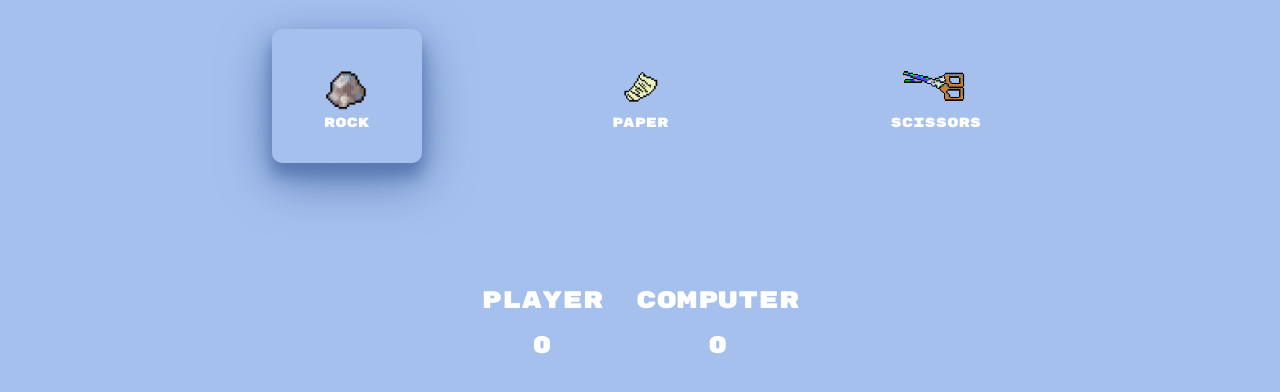
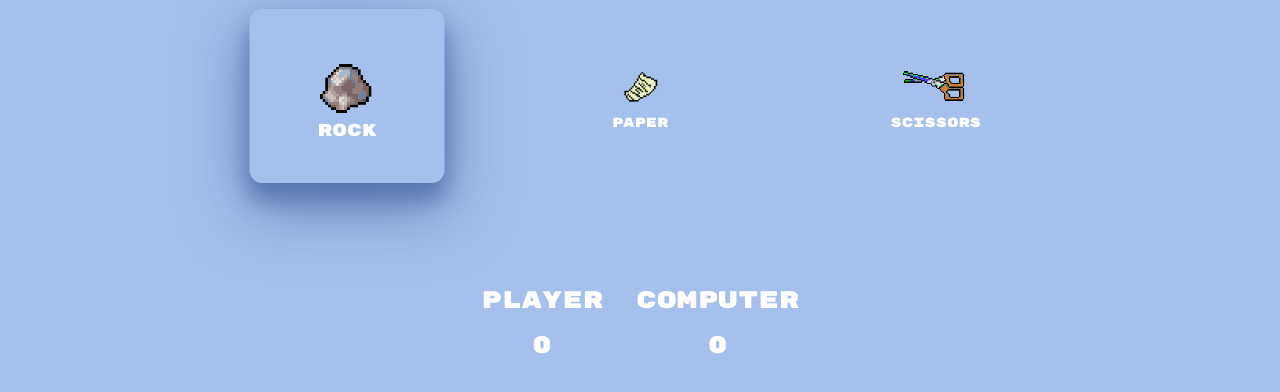
Before and after one commit to bbokkie/rockpaperscissors, a plain HTML site: page index.html in a window 1280 px wide. In both pictures the pointer is over the button "Rock". Shown: the part 340-732 px from the top of the page. Drawn offline with Linux system fonts and the light colour scheme; a web font is replaced by a local one.

Commit message:
Update style.css

```diff
--- a/style.css
+++ b/style.css
@@ -92,4 +92,6 @@ img {
 }
 
 button:hover {
-		box-shadow: 0 12px 16px 0 #5979b2, 0 17px 50px 0 #5979b2; }
+		box-shadow: 0 12px 16px 0 #5979b2, 0 17px 50px 0 #5979b2;
+		transform:scale(1.3);
+       		-webkit-transform:scale(1.3);}
```
